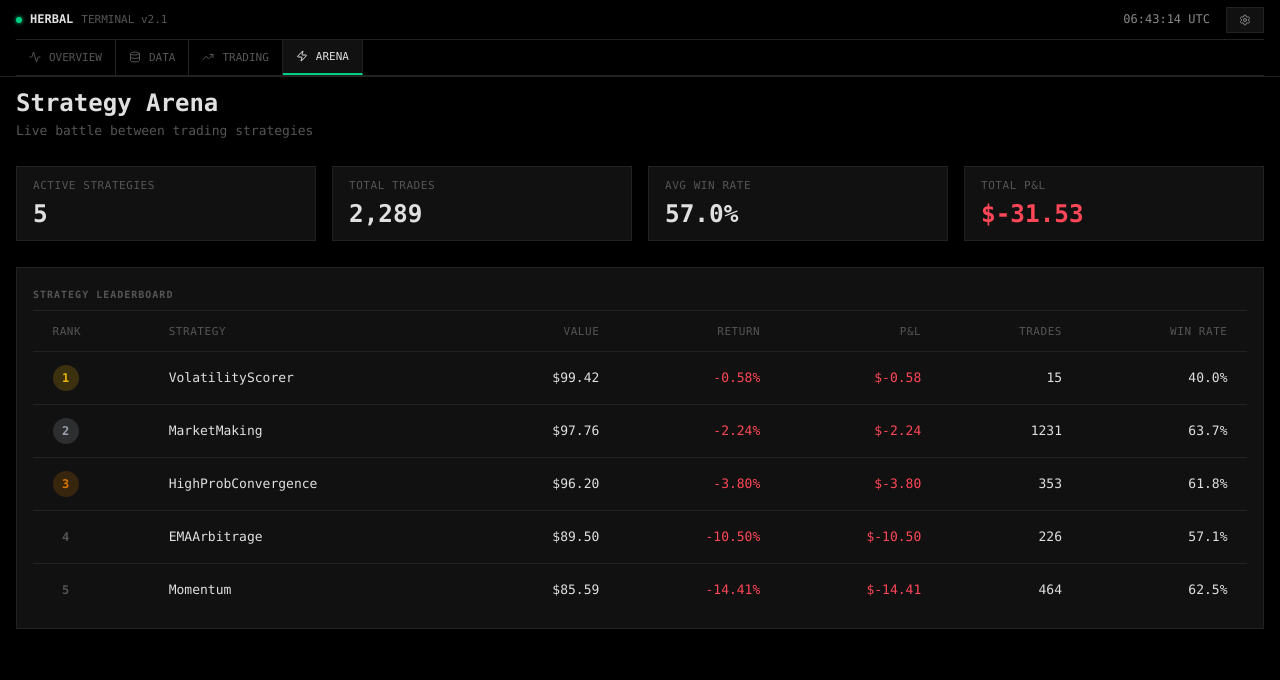
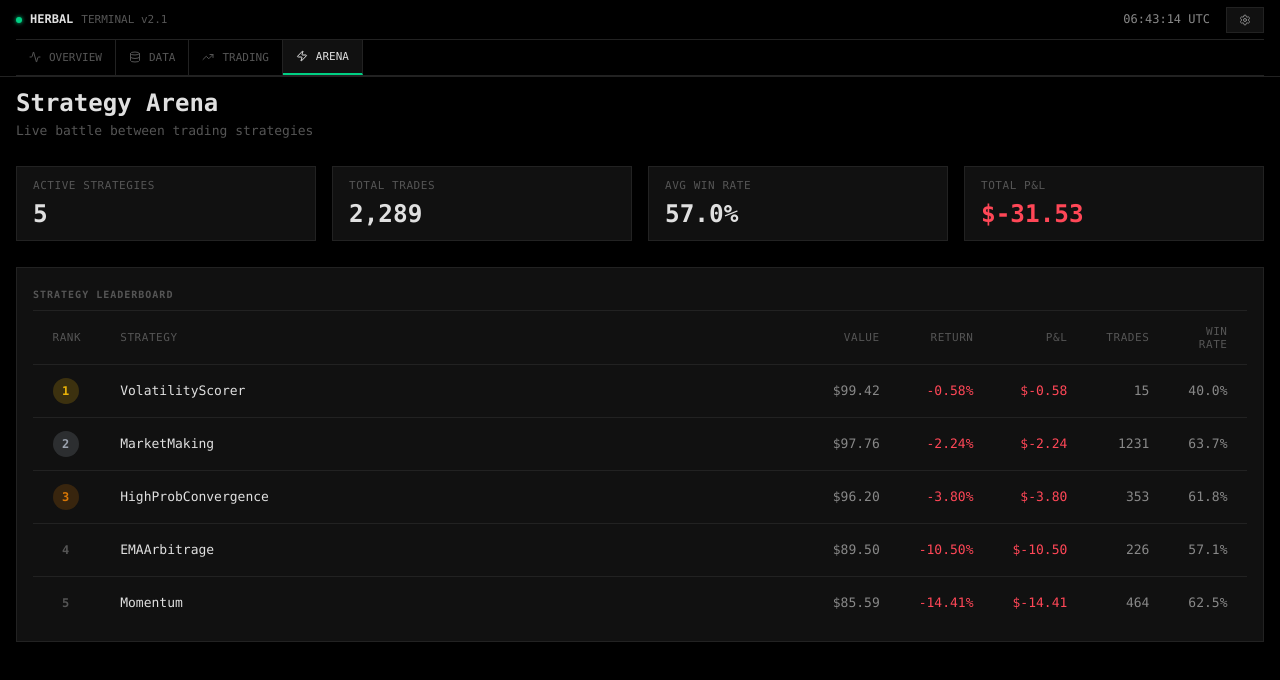
Before and after one commit to herbalclaw/herbal_dashboard, a Next.js app: page / in a window 1280 px wide. Both pictures are taken after a click on the button "ARENA". Shown: the top 680 px of the page. Built offline with nearby package versions, Linux system fonts and the light colour scheme; no server answers.

Commit message:
Fix Arena table: proper column widths and spacing

```diff
--- a/app/components/ArenaBattle.tsx
+++ b/app/components/ArenaBattle.tsx
@@ -17,13 +17,11 @@ export default function ArenaBattle() {
   const [loading, setLoading] = useState(true)
 
   useEffect(() => {
-    // Fetch real data from trades.json
     fetch('/trades.json')
       .then(res => res.json())
       .then(data => {
         const trades = data.trades || []
 
-        // Calculate stats per strategy
         const stats: Record<string, { pnl: number, trades: number, wins: number }> = {}
 
         trades.forEach((trade: any) => {
@@ -38,7 +36,6 @@ export default function ArenaBattle() {
           }
         })
 
-        // Convert to array and calculate rankings
         const ranked = Object.entries(stats)
           .map(([strategy, data]) => ({
             strategy,
@@ -55,17 +52,6 @@ export default function ArenaBattle() {
         setLoading(false)
       })
       .catch(() => {
-        // Fallback to placeholder if data not available
-        setStrategies([
-          { rank: 1, strategy: 'VPIN', value: 112.11, return: 12.11, pnl: 4844, trades: 89, winRate: 58 },
-          { rank: 2, strategy: 'BollingerBands', value: 108.45, return: 8.45, pnl: 3380, trades: 76, winRate: 54 },
-          { rank: 3, strategy: 'TimeDecay', value: 106.23, return: 6.23, pnl: 2492, trades: 68, winRate: 52 },
-          { rank: 4, strategy: 'Momentum', value: 104.87, return: 4.87, pnl: 1948, trades: 62, winRate: 49 },
-          { rank: 5, strategy: 'HighProbConvergence', value: 103.12, return: 3.12, pnl: 1248, trades: 54, winRate: 47 },
-          { rank: 6, strategy: 'EMAArbitrage', value: 101.98, return: 1.98, pnl: 792, trades: 48, winRate: 45 },
-          { rank: 7, strategy: 'VolatilityScorer', value: 99.55, return: -0.45, pnl: -180, trades: 52, winRate: 43 },
-          { rank: 8, strategy: 'MarketMaking', value: 97.66, return: -2.34, pnl: -936, trades: 61, winRate: 41 },
-        ])
         setLoading(false)
       })
   }, [])
@@ -118,20 +104,20 @@ export default function ArenaBattle() {
       </div>
 
       {/* Leaderboard */}
-      <div className="cell overflow-hidden">
+      <div className="cell">
         <div className="section-label px-6 py-4">Strategy Leaderboard</div>
 
         <div className="overflow-x-auto">
           <table className="w-full">
             <thead>
               <tr className="border-b border-[var(--border)] bg-[var(--bg-cell)]">
-                <th className="text-left py-4 px-6 text-xs font-medium text-[var(--text-muted)] uppercase tracking-wider">Rank</th>
+                <th className="text-left py-4 px-6 text-xs font-medium text-[var(--text-muted)] uppercase tracking-wider w-20">Rank</th>
                 <th className="text-left py-4 px-6 text-xs font-medium text-[var(--text-muted)] uppercase tracking-wider">Strategy</th>
-                <th className="text-right py-4 px-6 text-xs font-medium text-[var(--text-muted)] uppercase tracking-wider">Value</th>
-                <th className="text-right py-4 px-6 text-xs font-medium text-[var(--text-muted)] uppercase tracking-wider">Return</th>
-                <th className="text-right py-4 px-6 text-xs font-medium text-[var(--text-muted)] uppercase tracking-wider">P&L</th>
-                <th className="text-right py-4 px-6 text-xs font-medium text-[var(--text-muted)] uppercase tracking-wider">Trades</th>
-                <th className="text-right py-4 px-6 text-xs font-medium text-[var(--text-muted)] uppercase tracking-wider">Win Rate</th>
+                <th className="text-right py-4 px-6 text-xs font-medium text-[var(--text-muted)] uppercase tracking-wider w-32">Value</th>
+                <th className="text-right py-4 px-6 text-xs font-medium text-[var(--text-muted)] uppercase tracking-wider w-28">Return</th>
+                <th className="text-right py-4 px-6 text-xs font-medium text-[var(--text-muted)] uppercase tracking-wider w-28">P&L</th>
+                <th className="text-right py-4 px-6 text-xs font-medium text-[var(--text-muted)] uppercase tracking-wider w-24">Trades</th>
+                <th className="text-right py-4 px-6 text-xs font-medium text-[var(--text-muted)] uppercase tracking-wider w-24">Win Rate</th>
               </tr>
             </thead>
             <tbody className="divide-y divide-[var(--border)]">
@@ -150,15 +136,15 @@ export default function ArenaBattle() {
                     </span>
                   </td>
                   <td className="py-4 px-6 font-medium text-base">{s.strategy}</td>
-                  <td className="py-4 px-6 text-right mono">${s.value.toFixed(2)}</td>
+                  <td className="py-4 px-6 text-right mono text-[var(--text-secondary)]">${s.value.toFixed(2)}</td>
                   <td className={`py-4 px-6 text-right mono font-medium ${s.return >= 0 ? 'text-up' : 'text-down'}`}>
                     {s.return >= 0 ? '+' : ''}{s.return.toFixed(2)}%
                   </td>
                   <td className={`py-4 px-6 text-right mono font-medium ${s.pnl >= 0 ? 'text-up' : 'text-down'}`}>
                     {s.pnl >= 0 ? '+' : ''}${s.pnl.toFixed(2)}
                   </td>
-                  <td className="py-4 px-6 text-right mono">{s.trades}</td>
-                  <td className="py-4 px-6 text-right">{s.winRate.toFixed(1)}%</td>
+                  <td className="py-4 px-6 text-right mono text-[var(--text-secondary)]">{s.trades}</td>
+                  <td className="py-4 px-6 text-right text-[var(--text-secondary)]">{s.winRate.toFixed(1)}%</td>
                 </tr>
               ))}
             </tbody>
```
